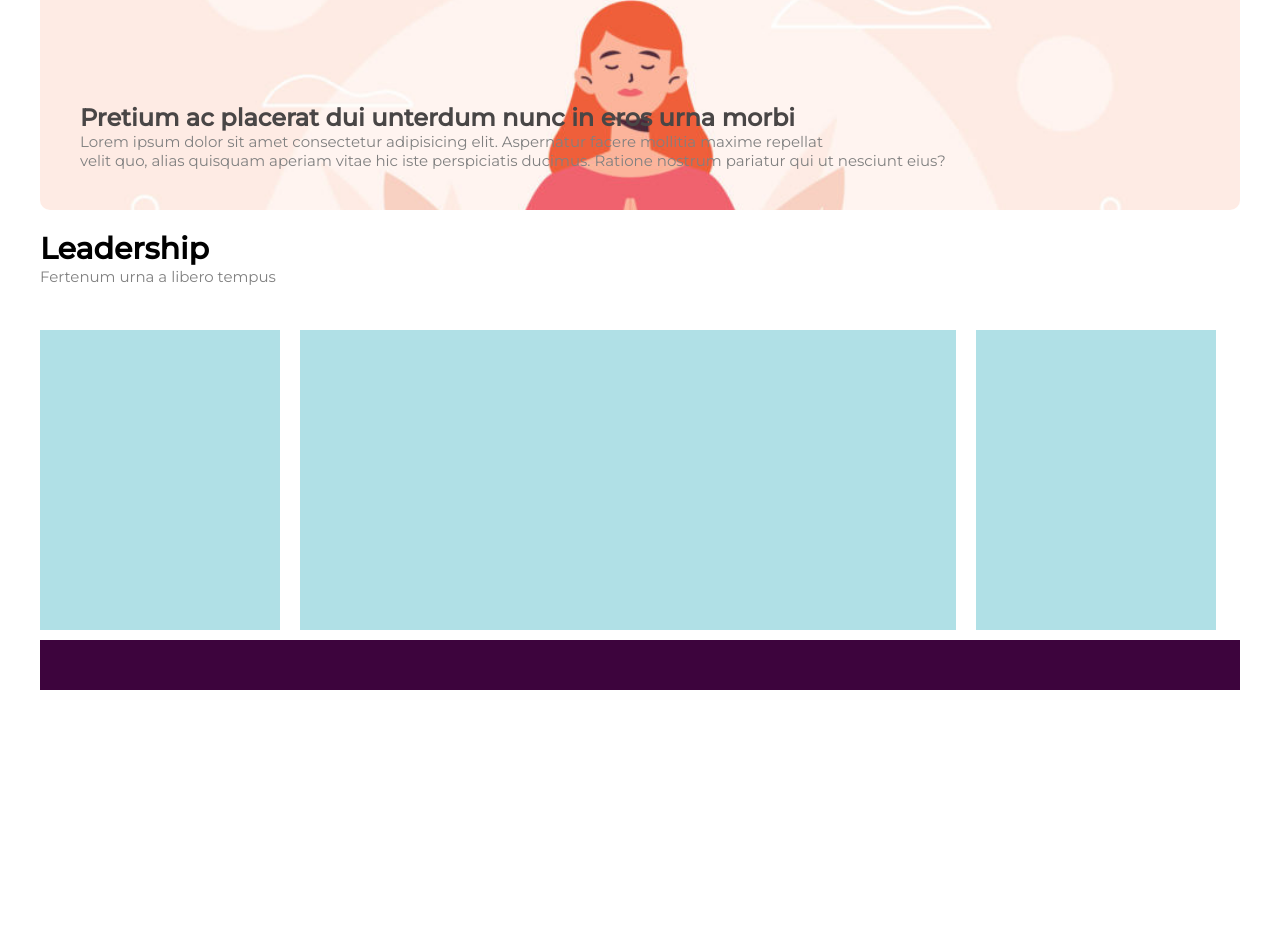
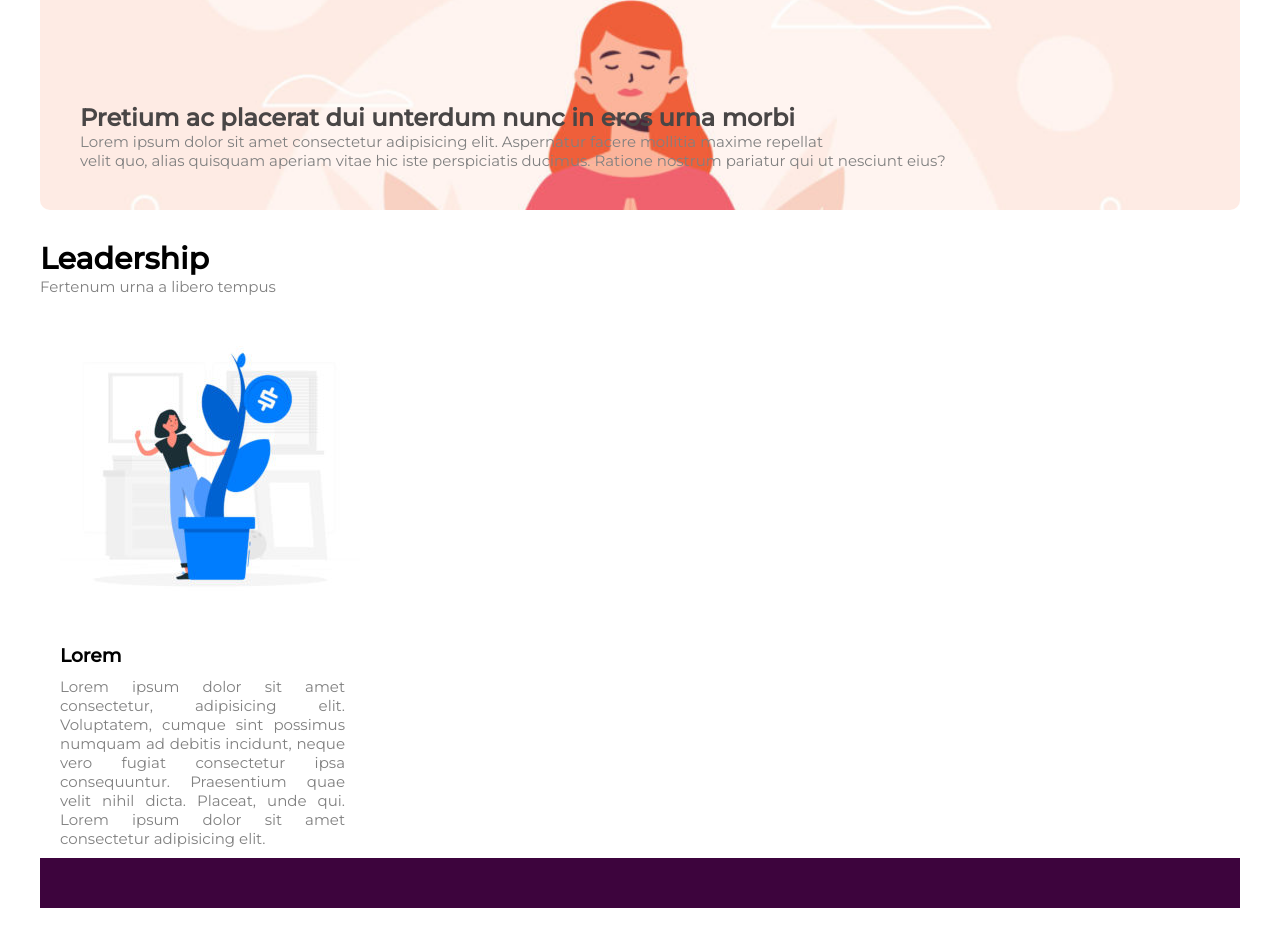
Before and after one commit to chiaraxs/htmlcss-wp, a plain HTML site: page index.html in a window 1280 px wide. Shown: the part 379-1317 px from the top of the page. Before the commit the page ends 1099 px from the top, so only its background shows below. Drawn offline with Linux system fonts and the light colour scheme.

Commit message:
Fine row-left

```diff
--- a/css/style.css
+++ b/css/style.css
@@ -82,8 +82,13 @@ nav ul li a:hover {
 }
 
 h1{
+    padding-top: 10px;
     font-size: 30px;
     font-weight: 90px;
+}
+
+h3{
+    padding: 10px 0 10px 0;
 }
 
 p{
@@ -93,39 +98,39 @@ p{
 
 /* ROW */
 
-.row{
-   margin-top: 20px;
-
+.banner{
+    height: 80px;
+    margin: 20px 0;
 }
 
-.row-top{
-    height: 80px;
-    margin-bottom: 20px;
+.row{
+   width: 1200px;
+   margin: 0 20px;
 }
 
 .row-left{
-    background-color: #B0E0E6;
-    width: 20%;
-    height: 300px;
+    width: 25%;
+    text-align: justify;
     float: left;
+    padding-right: 15px;
+    border-radius: 10px;
 }
 
+
 .row-central{
-    background-color: #B0E0E6;
-    width: 656px;
-    height: 300px;
-    /* margin-bottom: 20px; */
-    margin-left: 20px;
-    margin-right: 20px;
+    width: 50%;
+    text-align: justify;
     float: left;
+    border-radius: 10px;
 }
 
-.row-right{
-    background-color: #B0E0E6;
-    width: 20%;
-    height: 300px;
-    /* margin-bottom: 20px; */
+
+
+ .row-right{
+    width: 25%;
+    text-align: justify;
     float: left;
+    border-radius: 10px;
 }
 
 /* FOOTER */
@@ -136,5 +141,3 @@ footer {
     margin-top: 10px;
 
 }
-
-/* HO TOLTO IL MARGIN BOTTOM PERCHE' NON SERVIRA' PER L'ESERCIZIO FINALE */
--- a/index.html
+++ b/index.html
@@ -54,16 +54,19 @@
 
         <!-- START ROW -->
         <main>
+
+            <div class="banner">
+                <h1>Leadership</h1>
+                <p>Fertenum urna a libero tempus</p>
+
+            </div>
+
             <div class="row">
 
-
-                <div class="row-top">
-                    <h1>Leadership</h1>
-                    <p>Fertenum urna a libero tempus</p>
-
-                </div>
-
                 <div class="row-left">
+                    <div class="lateral-row-img"> <img src="./img/img-1.jpg" alt=""></div>
+                    <h3>Lorem</h3>
+                    <p>Lorem ipsum dolor sit amet consectetur, adipisicing elit. Voluptatem, cumque sint possimus numquam ad debitis incidunt, neque vero fugiat consectetur ipsa consequuntur. Praesentium quae velit nihil dicta. Placeat, unde qui. Lorem ipsum dolor sit amet consectetur adipisicing elit.</p>
 
                 </div>
 
```
